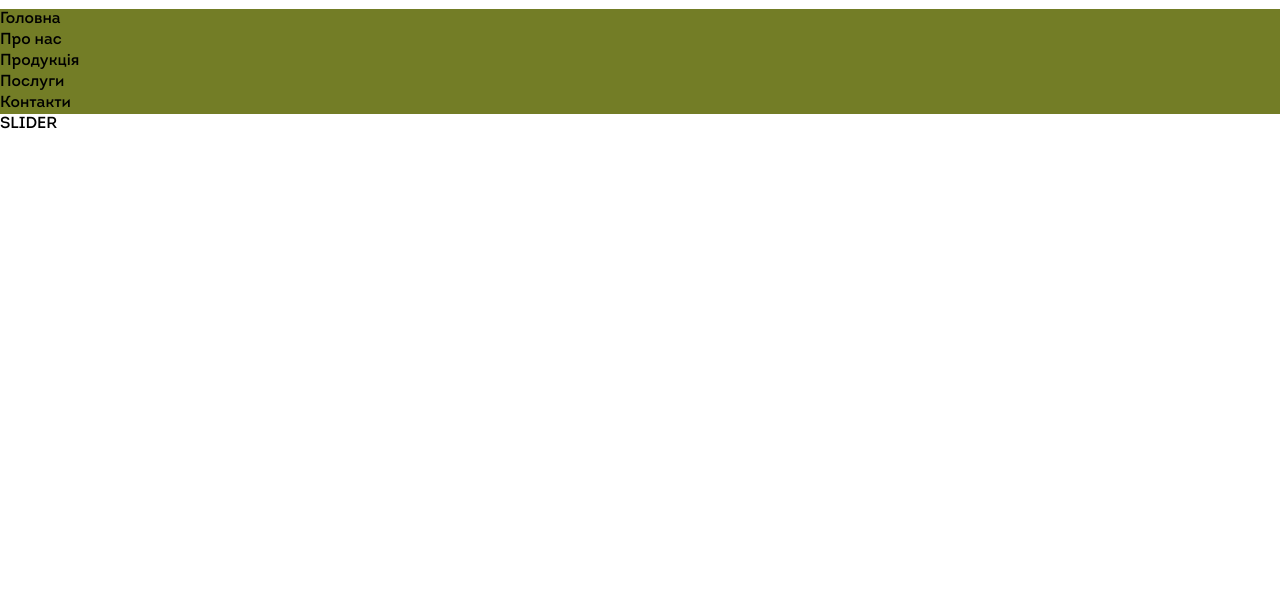
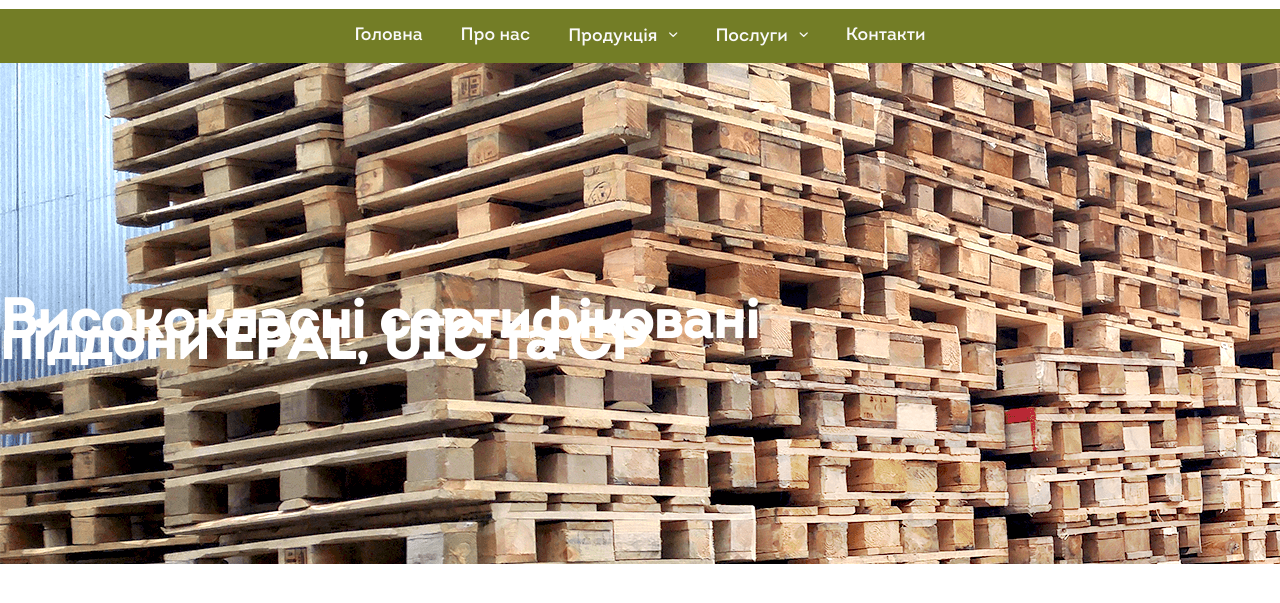
Before and after one commit to amin212121/KoshunPallets, a plain HTML site: page index.html in a window 1280 px wide. Shown: the part 121-724 px from the top of the page. Drawn offline with Linux system fonts and the light colour scheme.

Commit message:
finishing navbar and started slider

```diff
--- a/css/style.css
+++ b/css/style.css
@@ -1,6 +1,11 @@
 @font-face {
 	font-family:"Intro Regular";
 	src: url("../fonts/Intro-Regular.woff")
+}
+
+@font-face {
+	font-family:"mfn-icons";
+	src: url("../fonts/mfn-icons.woff")
 }
 /* Reset styles */
 * {
@@ -191,9 +196,85 @@ a.button {
 	padding: 15px 30px;
 }
 
-.menu {
+.navMenu {
+	min-height: 54px;
+	height: 1px;
 	background-color: #737d26;
 }
+
+.navMenuWrapper {
+	height: 100%;
+	margin: 0px auto;
+}
+
+.ListWrapper {
+	display: flex;
+	position: relative;
+	width: fit-content;
+	height: inherit;
+	justify-content: space-between;
+	align-items: center;
+	margin: 0px auto;
+}
+
+.navMenu span{
+	font-size: 18px;
+	color: #fafafa;
+}
+
+.navMenuWrapper ul li {
+	padding: 0px 19px;
+}
+
+.navMenuWrapper .navMenuList:after {
+    font-family: 'mfn-icons';
+    content: '\e869';
+	padding: 0px 0px 0px 7px;
+}
+
+.outList {
+	background-color: #fff;
+	position: absolute;
+	top: 100%;
+	z-index: 3;
+}
+
+ul.outList li {
+	padding: 10px 20px;
+    border-bottom: 1px solid rgba(0,0,0,.05);
+}
+
+ul.outList li:hover {
+	background-color: rgba(0,0,0,.05);
+	cursor: pointer;
+}
+
+
+.slider {
+	height: 501px;
+	background: rgba(0, 0, 0, 0.5) url("../img/background/slideBack.png");
+	position: relative;
+}
+
+.sliderContentWrapper {
+	position: absolute;
+    top: 50%;
+	width: -webkit-fill-available;
+}
+
+.sliderContent {
+	margin: 0 auto;
+	width: fit-content;
+}
+
+.sliderContentTextInfo {
+	width: 70%;
+	color: #fff;
+	font-size: 55px;
+	font-weight: 700;
+}
+
+
 
 
 @media (max-width: 375px) {
--- a/index.html
+++ b/index.html
@@ -90,35 +90,49 @@
 							</div>
 						</div>
 
-						<div class="menu">
-							<ul>
-								<li> Головна </li>
-								<li> Про нас </li>
+
+						<div class="navMenu">
+							<div class="navMenuWrapper containerNav">
+
+								<ul class="ListWrapper">
+									<li><a href="https://koshun-pallets.com/" aria-current="page"><span> Головна </span></a></li>
+									<li><a href="https://koshun-pallets.com/" aria-current="page"><span> Про нас </span></a></li>
 									<li>
-									Продукція
-									<ul style="display: none;">
+										<a href="https://koshun-pallets.com/" aria-current="page"><span class="navMenuList"> Продукція </span></a>
+
+										<ul class="outList" style="display: none;">
 											<li> Палети EPAL / UIC </li>
 											<li> Піддони б/в </li>
 											<li> Про нас </li>
 											<li> Про нас </li>
 										</ul>
 									</li>
-								<li> Послуги </li>
-								<li> Контакти </li>
+									<li><a href="https://koshun-pallets.com/" aria-current="page"><span class="navMenuList"> Послуги </span></a></li>
+									<li><a href="https://koshun-pallets.com/" aria-current="page"><span> Контакти </span></a></li>
 								</ul>
 
 							</div>
+						</div>
+
 
 					</div>
 
+
 					<div class="slider">
-						<p> SLIDER </p>
+						<div class="sliderContentWrapper">
+							<div class="sliderContent">
+								<div class="sliderContentTextInfo">
+									<h1> Висококласні сертифіковані піддони EPAL, UIC та CP</h1>
 								</div>
+							</div>
+						</div>
+					</div>
+
 
 				</header>
 
 
-
+				<script src="scripts/main.js"></script>
 			</body>
 
 		</html>
--- /dev/null
+++ b/scripts/main.js
@@ -0,0 +1,15 @@
+let elMenu = document.querySelectorAll('.navMenuList');
+let elList = document.querySelector('.outList');
+
+for (let elem of elMenu) {
+    elem.addEventListener('mouseenter', () =>  {
+		elList.style.display = 'block';
+	});
+	elem.addEventListener('mouseleave', () =>  {
+		elList.style.display = 'none';
+	});
+}
+
+elList.addEventListener('mouseenter', () =>  {
+		elList.style.display = 'block';
+	});
```
Also changed, not shown: fonts/mfn-icons.woff (added), fonts/slide1.png (added), img/background/slideBack.png (added). Lines whose indentation alone changed are shown as unchanged.
